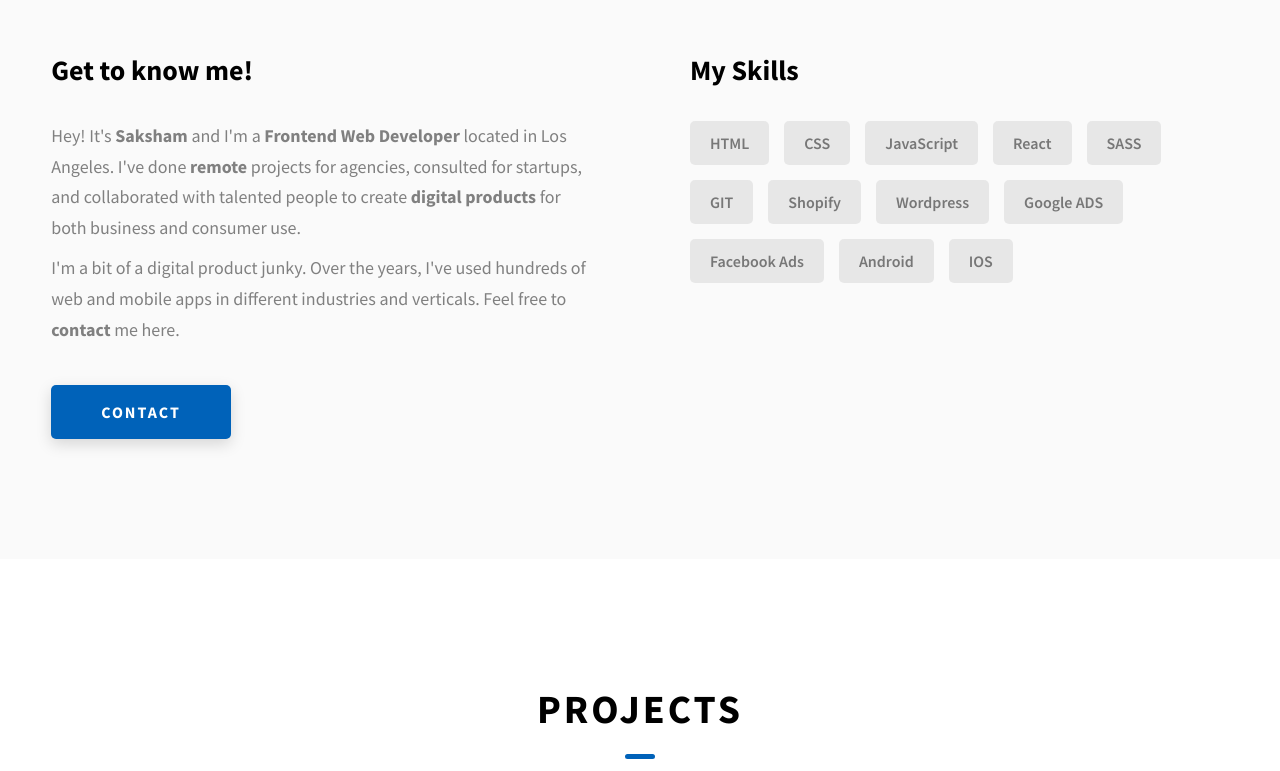
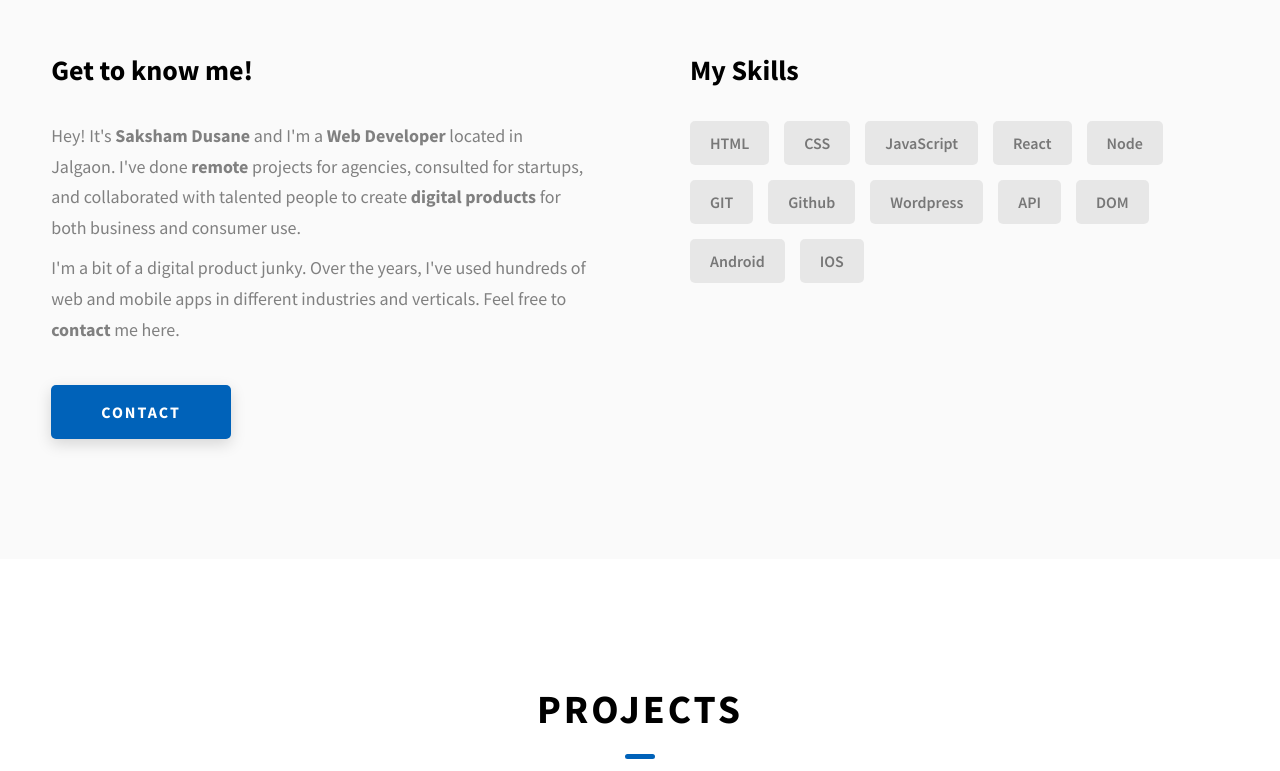
Before and after one commit to dusanesaksham14/MyPortfolio, a website: page index.html in a window 1280 px wide. Shown: the part 1120-1891 px from the top of the page. Drawn offline with Linux system fonts and the light colour scheme.

Commit message:
Update index.html

```diff
--- a/index.html
+++ b/index.html
@@ -27,7 +27,7 @@
               class="header__logo-img"
             />
           </div>
-          <span class="header__logo-sub">Saksham</span>
+          <span class="header__logo-sub">Saksham Dusane</span>
         </div>
         <div class="header__main">
           <ul class="header__links">
@@ -84,7 +84,7 @@
     </header>
     <section class="home-hero">
       <div class="home-hero__content">
-        <h1 class="heading-primary">Hey, My name is Saksham</h1>
+        <h1 class="heading-primary">Hey, My name is Saksham Dusane</h1>
         <div class="home-hero__info">
           <p class="text-primary">
             Lorem ipsum dolor sit amet consectetur adipisicing elit. Hic facilis
@@ -165,9 +165,9 @@
             <div class="about__content-details">
               <p class="about__content-details-para">
                 Hey! It's
-                <strong>Saksham</strong>
-                and I'm a <strong> Frontend Web Developer </strong> located in
-                Los Angeles. I've done
+                <strong>Saksham Dusane</strong>
+                and I'm a <strong> Web Developer </strong> located in
+                Jalgaon. I've done
                 <strong> remote </strong>
                 projects for agencies, consulted for startups, and collaborated
                 with talented people to create
@@ -192,12 +192,12 @@
               <div class="skills__skill">CSS</div>
               <div class="skills__skill">JavaScript</div>
               <div class="skills__skill">React</div>
-              <div class="skills__skill">SASS</div>
+              <div class="skills__skill">Node</div>
               <div class="skills__skill">GIT</div>
-              <div class="skills__skill">Shopify</div>
+              <div class="skills__skill">Github</div>
               <div class="skills__skill">Wordpress</div>
-              <div class="skills__skill">Google ADS</div>
-              <div class="skills__skill">Facebook Ads</div>
+              <div class="skills__skill">API</div>
+              <div class="skills__skill">DOM</div>
               <div class="skills__skill">Android</div>
               <div class="skills__skill">IOS</div>
             </div>
@@ -389,7 +389,7 @@
             </div>
           </div>
           <div class="main-footer__row main-footer__row-2">
-            <h4 class="heading heading-sm text-lt">Saksham</h4>
+            <h4 class="heading heading-sm text-lt">Saksham Dusane</h4>
             <p class="main-footer__short-desc">
               Lorem ipsum dolor sit amet consectetur adipisicing elit facilis
               tempora explicabo quae quod deserunt
@@ -399,9 +399,9 @@
 
         <!-- If you give me some credit or shoutout here by linking to my website, then it will be a big thing for me and will help me a lot :) -->
         <div class="main-footer__lower">
-          &copy; Copyright 2021. Made by
+          &copy; Copyright 2022. Made by
           <a rel="noreferrer" target="_blank" href="https://rammaheshwari.com"
-            >Ram Maheshwari</a
+            >Saksham Dusane</a
           >
         </div>
       </div>
```
